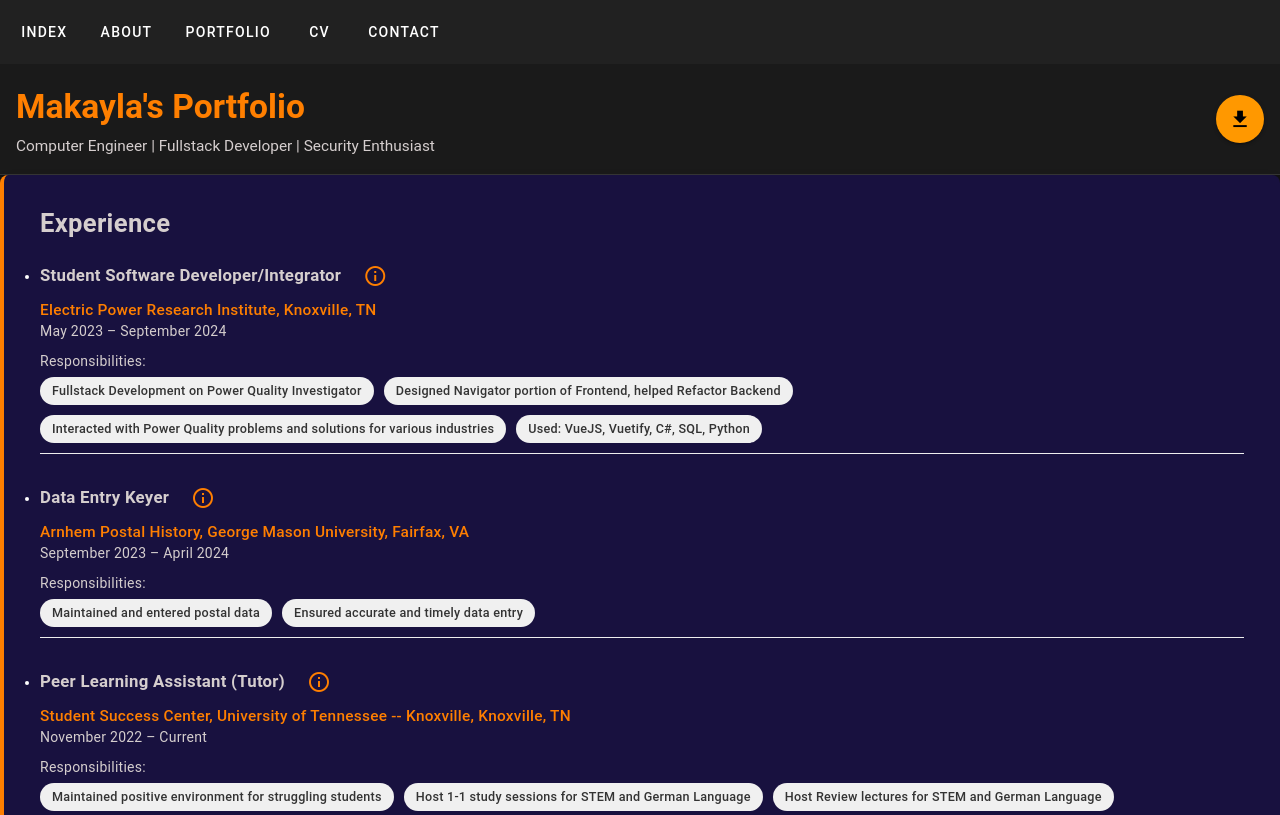
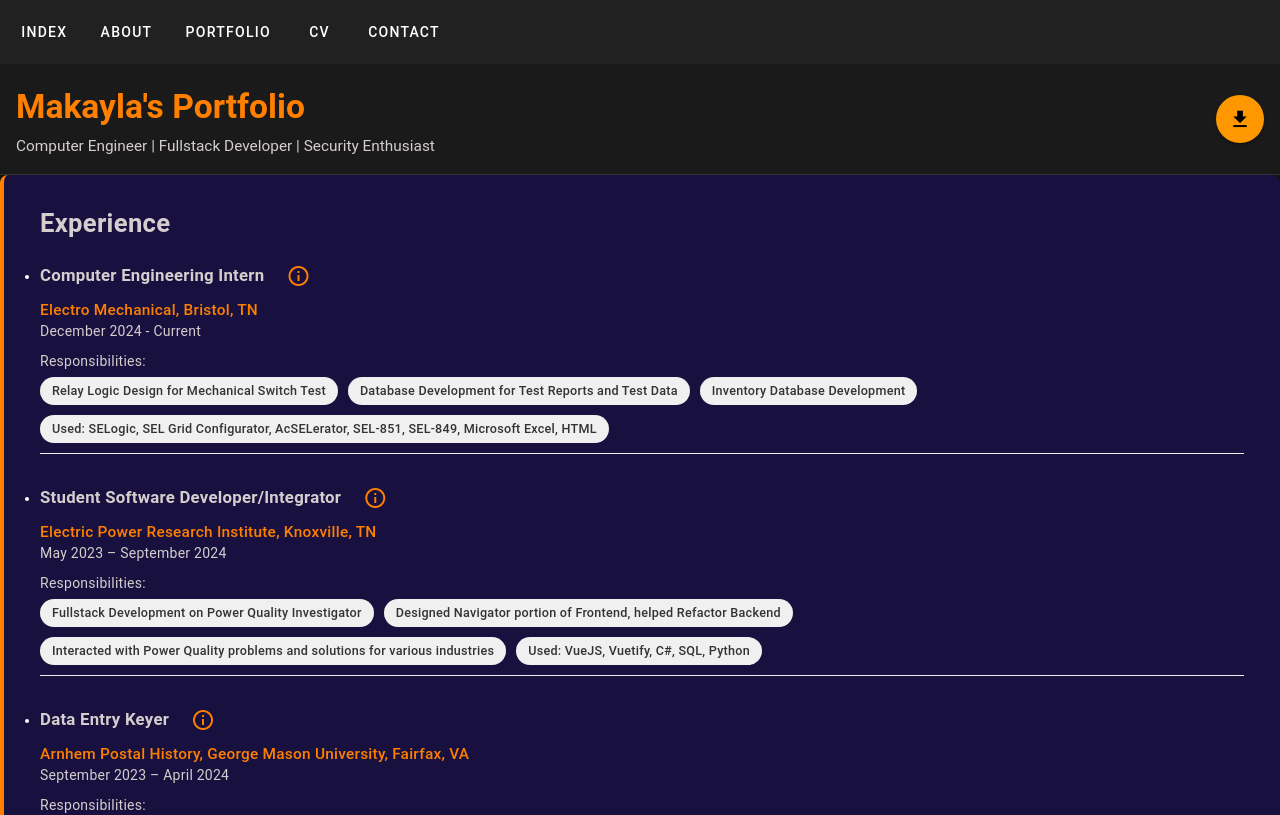
Before and after one commit to crouchbindcommit/portfolio, a Vue app: page /cv in a window 1280 px wide. Shown: the top 815 px of the page. Built offline with nearby package versions, Linux system fonts and the light colour scheme.

Commit message:
Update Experience.vue

```diff
--- a/src/components/cv/Experience.vue
+++ b/src/components/cv/Experience.vue
@@ -3,6 +3,32 @@
     <v-card-title class="headline experience-title">Experience</v-card-title>
     <v-card-text>
       <ul>
+
+        <li class="experience-item">
+          <v-row align="center" no-gutters>
+            <v-col cols="12">
+              <div class="position">
+                <h3 class="position-title">
+                  Computer Engineering Intern
+                  <v-btn elevation="0" icon class="detail-btn" @click="electroMechanicalDialog = true">
+                    <v-icon>mdi-information-outline</v-icon>
+                  </v-btn>
+                </h3>
+                <p class="company-name">Electro Mechanical, Bristol, TN</p>
+                <p class="duration">December 2024 - Current </p>
+              </div>
+              <p class="responsibilities-title">Responsibilities:</p>
+              <div class="responsibilities">
+                <span class="responsibility-chip">Relay Logic Design for Mechanical Switch Test</span>
+                <span class="responsibility-chip">Database Development for Test Reports and Test Data </span>
+                <span class="responsibility-chip">Inventory Database Development</span>
+                <span class="responsibility-chip">Used: SELogic, SEL Grid Configurator, AcSELerator, SEL-851, SEL-849, Microsoft Excel, HTML</span>
+              </div>
+            </v-col>
+          </v-row>
+        </li>
+
+
         <li class="experience-item">
           <v-row align="center" no-gutters>
             <v-col cols="12">
@@ -76,6 +102,27 @@
     </v-card-text>
 
     <!-- Dialog -->
+    <v-dialog v-model="electroMechanicalDialog" max-width="600px">
+      <v-card>
+        <v-card-title> Computer Engineering Intern Details</v-card-title>
+
+        <v-card-text>
+          I originally used Grid Configurator and an SEL-851 PLC but concluded with AcSELerator and an SEL-849 Relay in Feeder Mode to develop logic for Mechanical Switch C/O Operation Tests. The program features an automatic and manual mode: In automatic, an operator on the network can test without human intervention. In manual, the operator can manually test switch states to verify functionality. The program also features safety first design by using a remote bit as a software-side emergency disable, an emergency ESTOP between the power supply and the relay, and a cycle-kill switch input to the relay. There is also a delay and alarm to protect the operator from being caught in the switch. I documented my design using the graphical logic feature in acSELerator and HTML to write an operator's manual.
+        </v-card-text>
+
+        <v-card-text>
+         I also developed and implemented a database to organize previous Test Data and Reports. The database includes report titles, file locations, project numbers associated, rated and test voltage, rated and test current, equipment categories, and result categories. This will allow engineers to quickly locate any helpful documentation when working on projects.
+        </v-card-text>
+
+        <v-card-text>I also developed and implemented a database to inventory spare parts that included a check-out system to allow employees on the floor to log any components they may need to use. The components include, but are not limited to, Allen-Bradley, Rockwell, and SEL brands. </v-card-text>
+
+        <v-card-actions>
+          <v-spacer></v-spacer>
+          <v-btn color="primary" @click="electroMechanicalDialog = false">Close</v-btn>
+        </v-card-actions>
+      </v-card>
+    </v-dialog>
+
     <v-dialog v-model="epriDialog" max-width="600px">
       <v-card>
         <v-card-title> Fullstck Software Dev Details</v-card-title>
@@ -166,7 +213,8 @@ import { ref } from 'vue';
 
 const epriDialog = ref(false);
 const keyerDialog = ref(false);
-const tutorDialog = ref(false)
+const tutorDialog = ref(false);
+const electroMechanicalDialog = ref(false);
 </script>
 
 
```
